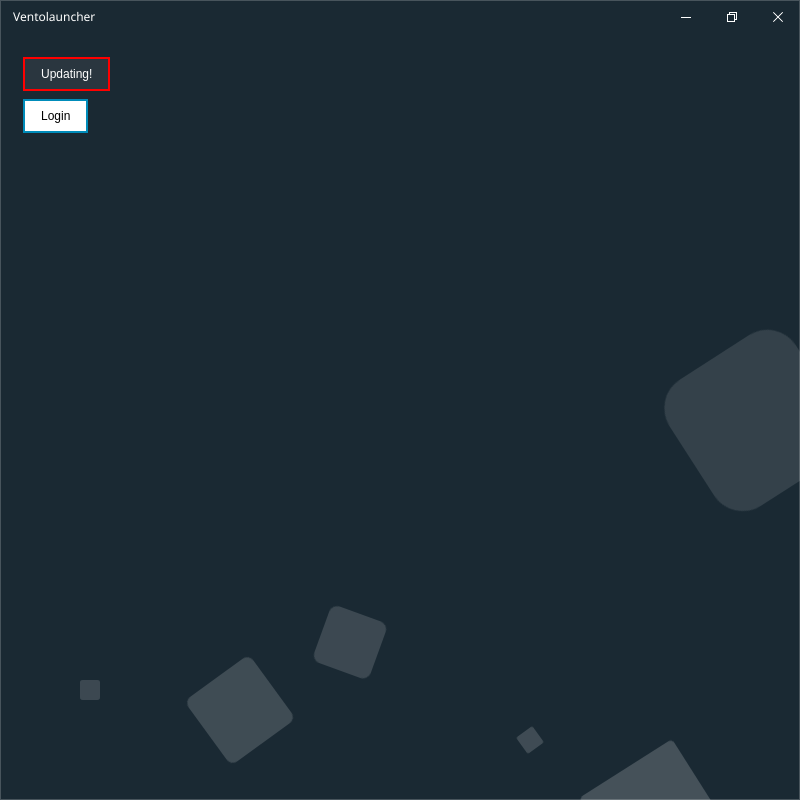
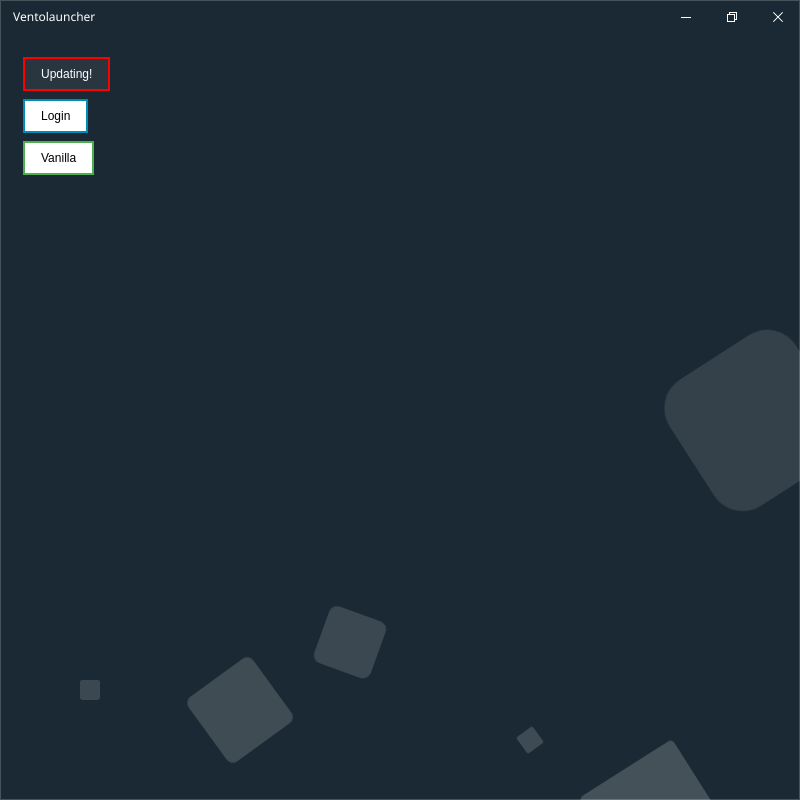
Before and after one commit to legendary-cookie/cosmolauncher, an Electron app: page index.html in a window 800 px wide. Drawn offline with Linux system fonts and the light colour scheme; no server answers; files whose address does not match are found by name.

Commit message:
vanilla for link ._.

```diff
--- a/index.html
+++ b/index.html
@@ -48,6 +48,9 @@
           <button class="credential">Login</button>
         </a>
       </div>
+      <div>
+        <button class="launch" id="latest" onclick="launchlatest()">Vanilla</button>
+      </div>
     </div>
     <div class="area">
       <ul class="circles">
--- a/js/launch.js
+++ b/js/launch.js
@@ -26,3 +26,26 @@ function launch() {
     launcher.on('debug', (e) => console.log(e));
     launcher.on('data', (e) => console.log(e));
 }
+
+function launchlatest() {
+    const nameuser = filesystem.readFileSync(jsonstorage.getDefaultDataPath() + "/email.txt", 'utf-8');
+    const passuser = filesystem.readFileSync(jsonstorage.getDefaultDataPath() + "/password.txt", 'utf-8');
+    let opts = {
+        clientPackage: null,
+        authorization: Authenticator.getAuth(nameuser, passuser),
+        root: jsonstorage.getDefaultDataPath() + "/minecraft",
+        version: {
+            number: "1.16.5",
+            type: "release"
+        },
+        memory: {
+            max: "8G",
+            min: "4G"
+        }
+    }
+
+    launcher.launch(opts);
+
+    launcher.on('debug', (e) => console.log(e));
+    launcher.on('data', (e) => console.log(e));
+}
```
Also changed, not shown: 1 other file.
